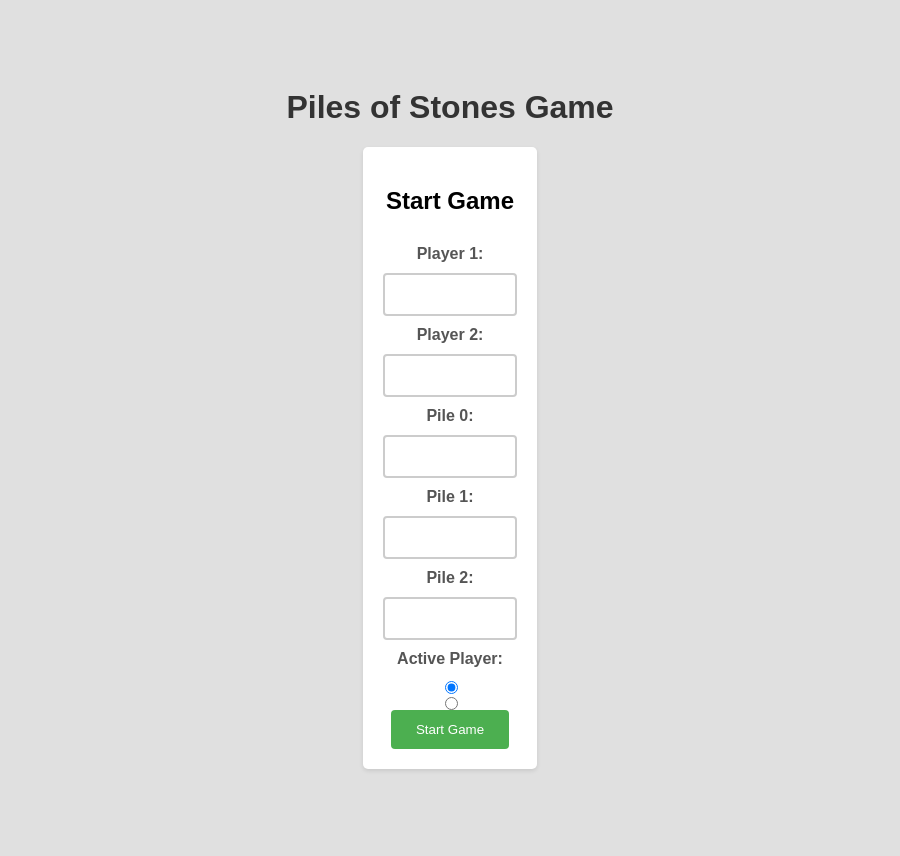
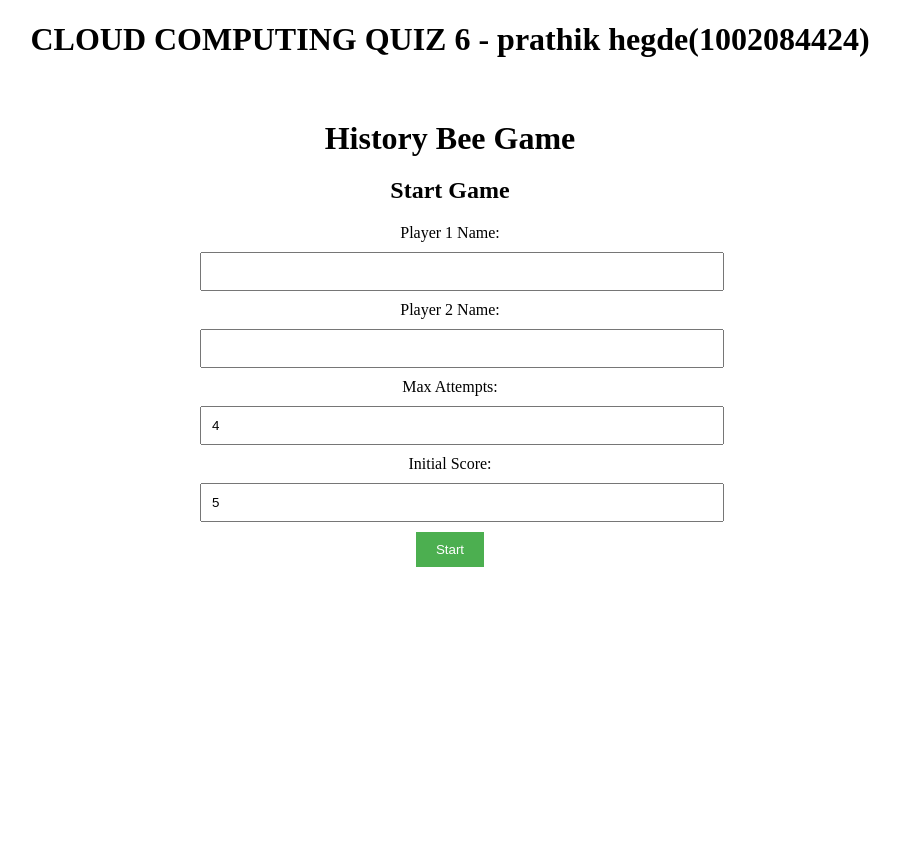
Before and after one commit to prathikh1998/PilesOfStonesGame, a Python web app: template templates/game.html in a window 1280 px wide. Shown: the whole page, without its empty margins (190-1090 px from the left). After the commit the page ends 567 px from the top, so only its background shows below. Run offline with Jinja, Linux system fonts and the light colour scheme; the template is opened without the code that fills it, so the values that code supplies are empty; some libraries are stand-ins or nearby versions.

Commit message:
Add files via upload

```diff
--- a/templates/game.html
+++ b/templates/game.html
@@ -1,258 +1,233 @@
 <!DOCTYPE html>
 <html>
-
 <head>
-    <title>Piles of Stones Game</title>
+    <h1 style="text-align: center;">CLOUD COMPUTING QUIZ 6 - prathik hegde(1002084424)</h1>
+    <title>History Bee Game</title>
     <style>
-        body {
-            font-family: Arial, sans-serif;
-            background-color: #e0e0e0;
+        .container {
+            max-width: 500px;
+            margin: 0 auto;
             padding: 20px;
             text-align: center;
         }
 
-        .container {
-            display: flex;
-            flex-direction: column;
-            align-items: center;
-            justify-content: center;
-            height: 100vh;
-        }
-
-        .game-container {
-            background-color: #fff;
-            padding: 20px;
-            border-radius: 5px;
-            box-shadow: 0 2px 4px rgba(0, 0, 0, 0.1);
+        h1, h2 {
             margin-bottom: 20px;
         }
 
-        h1 {
-            color: #333;
+        label {
+            display: block;
+            margin-bottom: 10px;
+        }
+
+        input[type="text"], input[type="number"] {
+            width: 100%;
+            padding: 10px;
+            margin-bottom: 10px;
+        }
+
+        button {
+            padding: 10px 20px;
+            background-color: #4CAF50;
+            color: #fff;
+            border: none;
+            cursor: pointer;
         }
 
         table {
-            margin: 20px auto;
+            width: 100%;
+            margin-top: 20px;
             border-collapse: collapse;
         }
 
-        th,
-        td {
-            padding: 10px;
-            border: 2px solid #ccc;
+        th, td {
+            padding: 8px;
+            text-align: left;
+            border-bottom: 1px solid #ddd;
         }
 
-        #game-info,
-        #start-form {
-            display: flex;
-            flex-direction: column;
-            align-items: center;
+        th {
+            background-color: #f2f2f2;
         }
 
-        #game-info form,
-        #start-form form {
-            display: flex;
-            flex-direction: column;
-            align-items: center;
-            margin-top: 10px;
+        .question-log {
+            text-align: left;
+            margin-top: 20px;
+            padding: 10px;
+            border: 1px solid #ddd;
+        }
+    </style>
+</head>
+<body>
+    <div class="container">
+        <h1>History Bee Game</h1>
+
+        <div id="game-form">
+            <h2>Start Game</h2>
+            <label for="player1-name">Player 1 Name:</label>
+            <input type="text" id="player1-name" required>
+
+            <label for="player2-name">Player 2 Name:</label>
+            <input type="text" id="player2-name" required>
+
+            <label for="max-attempts">Max Attempts:</label>
+            <input type="number" id="max-attempts" min="1" value="4" required>
+
+            <label for="initial-score">Initial Score:</label>
+            <input type="number" id="initial-score" min="1" value="5" required>
+
+            <button onclick="startGame()">Start</button>
+        </div>
+
+        <div id="game-container" style="display: none;">
+            <h2>Question</h2>
+            <label for="question">Question:</label>
+            <input type="text" id="question" required>
+
+            <button onclick="sendQuestion()">Send Question</button>
+
+            <h2>Player Scores</h2>
+            <table id="score-table">
+                <tr>
+                    <th>Player</th>
+                    <th>Score</th>
+                </tr>
+                <tr>
+                    <td id="player1-name"></td>
+                    <td id="player1-score"></td>
+                </tr>
+                <tr>
+                    <td id="player2-name"></td>
+                    <td id="player2-score"></td>
+                </tr>
+            </table>
+
+            <div class="question-log">
+                <h2>Question Log</h2>
+                <ul id="question-log-list"></ul>
+            </div>
+        </div>
+    </div>
+
+    <script>
+        const gameForm = document.getElementById('game-form');
+        const gameContainer = document.getElementById('game-container');
+        const player1NameElement = document.getElementById('player1-name');
+        const player2NameElement = document.getElementById('player2-name');
+        const player1ScoreElement = document.getElementById('player1-score');
+        const player2ScoreElement = document.getElementById('player2-score');
+        const questionLogList = document.getElementById('question-log-list');
+        let player1;
+        let player2;
+        let judge;
+
+        function startGame() {
+            const maxAttempts = parseInt(document.getElementById('max-attempts').value);
+            const initialScore = parseInt(document.getElementById('initial-score').value);
+            player1 = new Player(player1NameElement.value, initialScore);
+            player2 = new Player(player2NameElement.value, initialScore);
+            judge = new Judge(player1, player2, maxAttempts, initialScore);
+            clearQuestionLog();
+            updatePlayerScores();
+            showGameContainer();
         }
 
-        #game-info label,
-        #start-form label {
-            margin-bottom: 10px;
-            color: #555;
-            font-weight: bold;
+        function sendQuestion() {
+            const question = document.getElementById('question').value;
+            judge.send_question(question);
+            addQuestionLogEntry(`[${getTime()}] Judge: ${question}`);
         }
 
-        #game-info input[type="number"],
-        #start-form input[type="text"],
-        #start-form input[type="number"] {
-            padding: 12px 15px;
-            border: 2px solid #ccc;
-            border-radius: 4px;
-            width: 100px;
-            margin-bottom: 10px;
+        function judgeResponse(player, response) {
+            judge.judge_response(player, response);
+            addQuestionLogEntry(`[${getTime()}] ${player.name}: ${response}`);
+            updatePlayerScores();
         }
 
-        #game-info button,
-        #start-form button {
-            padding: 12px 25px;
-            border: none;
-            border-radius: 4px;
-            background-color: #4CAF50;
-            color: white;
-            cursor: pointer;
+        function updatePlayerScores() {
+            player1ScoreElement.textContent = player1.score;
+            player2ScoreElement.textContent = player2.score;
         }
 
-        #game-info button:hover,
-        #start-form button:hover {
-            background-color: #45a049;
+
+        function addQuestionLogEntry(entry) {
+            const logEntry = document.createElement('li');
+            logEntry.textContent = entry;
+            questionLogList.appendChild(logEntry);
         }
 
-        #winner-section {
-            margin-top: 20px;
+        function clearQuestionLog() {
+            questionLogList.innerHTML = '';
         }
 
-        .player1 {
-            color: #FF0000;
+        function showGameContainer() {
+            gameForm.style.display = 'none';
+            gameContainer.style.display = 'block';
         }
 
-        .player2 {
-            color: #0000FF;
+        function getTime() {
+            // Return current time in format HH:MM:SS
+            const date = new Date();
+            const hours = formatTimeUnit(date.getHours());
+            const minutes = formatTimeUnit(date.getMinutes());
+            const seconds = formatTimeUnit(date.getSeconds());
+            return `${hours}:${minutes}:${seconds}`;
         }
 
-        .winner {
-            font-weight: bold;
-            font-size: 18px;
+        function formatTimeUnit(unit) {
+            // Pad single-digit unit with leading zero
+            return unit.toString().padStart(2, '0');
         }
-    </style>
-    <script src="https://code.jquery.com/jquery-3.6.0.min.js"></script>
-    <script src="https://cdnjs.cloudflare.com/ajax/libs/socket.io/4.3.2/socket.io.js"></script>
-    <script type="text/javascript">
-        $(document).ready(function () {
-            var socket = io();
 
-            socket.on('game_state', function (data) {
-                if (data.started) {
-                    updateGameState(data.game_state);
-                    $('#start-form').hide();
-                    $('#game-info').show();
-                } else {
-                    $('#start-form').show();
-                    $('#game-info').hide();
-                }
-            });
+        // Player class
+        class Player {
+            constructor(name, initialScore) {
+                this.name = name;
+                this.score = initialScore;
+            }
+        }
 
-            socket.on('game_started', function (data) {
-                updateGameState(data.game_state);
-                $('#start-form').hide();
-                $('#game-info').show();
-                $('#player1-name').text(data.player1).addClass('player1');
-                $('#player2-name').text(data.player2).addClass('player2');
-                $('#winner').text('').removeClass('winner');
-            });
-
-            socket.on('move_made', function (data) {
-                updateGameState(data.game_state);
-            });
-
-            socket.on('winner_declared', function (data) {
-                updateGameState(data.game_state);
-                if (data.game_state.scores[0] === data.game_state.scores[1]) {
-                    $('#winner').text("It's a tie");
-                }
-                else {
-                    $('#winner').text(data.game_state.winner);
-                }
-                $('#winner-section').show();
-                $('#game-form').hide();
-            });
-
-            function updateGameState(game_state) {
-                var players = game_state.players;
-                $('#active-player').text(players[game_state.active_player]);
-
-                var piles = game_state.piles;
-                for (var i = 0; i < piles.length; i++) {
-                    $('#pile-' + i).text(piles[i]);
-                }
-
-                $('#player1-score').text(players[0] + ' Score: ' + game_state.scores[0]);
-                $('#player2-score').text(players[1] + ' Score: ' + game_state.scores[1]);
+        // Judge class
+        class Judge {
+            constructor(player1, player2, maxAttempts, initialScore) {
+                this.player1 = player1;
+                this.player2 = player2;
+                this.maxAttempts = maxAttempts;
+                this.initialScore = initialScore;
+                this.question = '';
+                this.currentAttempts = 0;
             }
 
-            $('#start-form').on('submit', function (event) {
-                event.preventDefault();
-                var player1 = $('#player1').val();
-                var player2 = $('#player2').val();
-                var piles = [
-                    parseInt($('#pile0').val()),
-                    parseInt($('#pile1').val()),
-                    parseInt($('#pile2').val())
-                ];
-                var activePlayer = parseInt($('input[name=activePlayer]:checked').val());
-                socket.emit('start_game', { 'player1': player1, 'player2': player2, 'piles': piles, 'active_player': activePlayer });
-            });
+            send_question(question) {
+                this.question = question;
+                this.currentAttempts = 0;
+                clearQuestionLog();
+                addQuestionLogEntry(`Judge: ${question}`);
+            }
 
-            $('#game-form').on('submit', function (event) {
-                event.preventDefault();
-                var move = parseInt($('#move').val());
-                var stones = parseInt($('#stones').val());
-                var pile = $('#pile-' + move);
+            judge_response(player, response) {
+                if (response === this.question) {
+                    this.correct_response(player);
+                } else {
+                    this.incorrect_response(player);
+                }
+            }
 
-                if (pile.text() > 0 && stones > 0) {
-                    socket.emit('make_move', { 'move': move, 'stones': stones });
-                } else {
-                    alert('Invalid move. Please choose a pile with stones.');
+            correct_response(player) {
+                player.score += 1;
+                updatePlayerScores();
+                addQuestionLogEntry('Judge: OK');
+            }
+
+            incorrect_response(player) {
+                this.currentAttempts += 1;
+                if (this.currentAttempts >= this.maxAttempts) {
+                    player.score -= 2;
+                    updatePlayerScores();
+                    addQuestionLogEntry('Judge: NO');
                 }
-            });
-
-
-            socket.on('connect', function () {
-                socket.emit('game_loaded');
-            });
-        });
-    </script>
-</head>
-
-<body>
-    <div class="container">
-        <h1>Piles of Stones Game</h1>
-        <div id="game-info" style="display: none;" class="game-container">
-            <h2>Game State</h2>
-            <p>Active Player: <span id="active-player"></span></p>
-            <table>
-                <tr>
-                    <th>Pile 0</th>
-                    <th>Pile 1</th>
-                    <th>Pile 2</th>
-                </tr>
-                <tr>
-                    <td id="pile-0"></td>
-                    <td id="pile-1"></td>
-                    <td id="pile-2"></td>
-                </tr>
-            </table>
-            <p id="player1-score" class="player1"></p>
-            <p id="player2-score" class="player2"></p>
-            <div id="winner-section" style="display: none;">
-                <h2>Winner</h2>
-                <p>The winner is: <span id="winner" class="winner"></span></p>
-            </div>
-            <form id="game-form">
-                <label for="move">Move (0-2):</label>
-                <input type="number" id="move" min="0" max="2" required>
-                <label for="stones">Stones:</label>
-                <input type="number" id="stones" min="1" required>
-                <button type="submit">Make Move</button>
-            </form>
-        </div>
-        <div id="start-form" class="game-container">
-            <h2>Start Game</h2>
-            <form>
-                <label for="player1">Player 1:</label>
-                <input type="text" id="player1" required>
-                <label for="player2">Player 2:</label>
-                <input type="text" id="player2" required>
-                <label for="pile0">Pile 0:</label>
-                <input type="number" id="pile0" min="0" required>
-                <label for="pile1">Pile 1:</label>
-                <input type="number" id="pile1" min="0" required>
-                <label for="pile2">Pile 2:</label>
-                <input type="number" id="pile2" min="0" required>
-                <label for="activePlayer">Active Player:</label>
-                <input type="radio" id="activePlayer" name="activePlayer" value="0" checked>
-                <input type="radio" id="activePlayer" name="activePlayer" value="1">
-                <button type="submit">Start Game</button>
-            </form>
-        </div>
-    </div>
-    <script type="text/javascript" charset="utf-8">
-        var socket = io();
-        socket.on('connect', function () {
-            socket.emit('game_loaded');
-        });
+            }
+        }
     </script>
 </body>
-
 </html>
```
